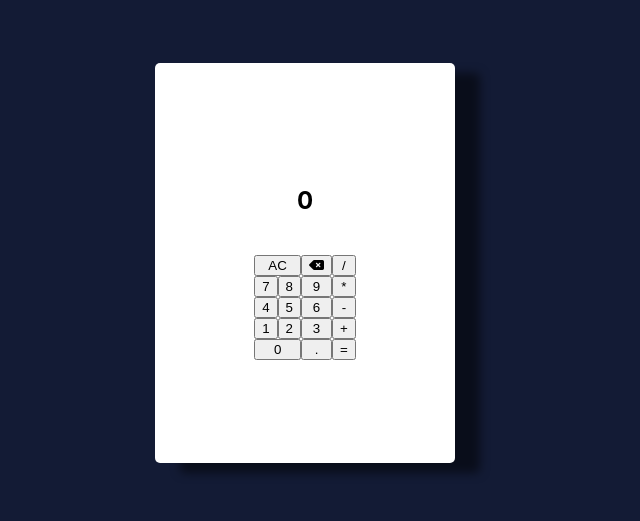
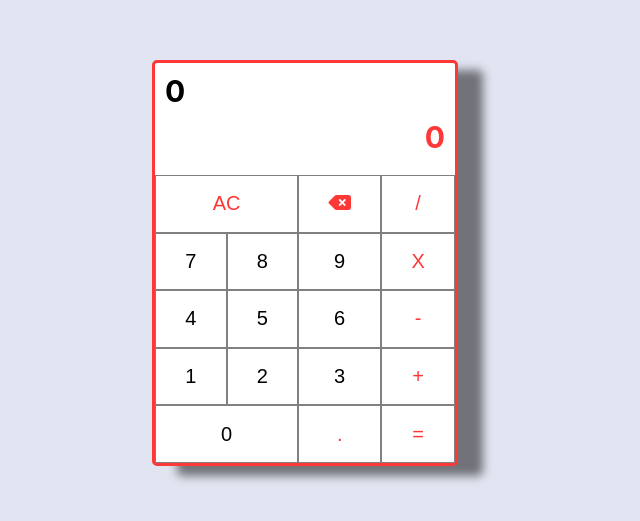
Before and after one commit to Tomas-Santana/js-calc, a React (Create React App) app: page / in a window 1280 px wide. Shown: the part 137-658 px from the top of the page, without its empty margins (335-975 px from the left). Built offline with nearby package versions, Linux system fonts and the light colour scheme.

Commit message:
Added basically all the styles. Passes 10/16 tests. Tests failed: 9, 10, 11, 12, 13 and 14

```diff
--- a/public/index.html
+++ b/public/index.html
@@ -18,6 +18,6 @@
     <div id="root"></div>
 
     <script src="https://kit.fontawesome.com/fb0416f581.js" crossorigin="anonymous"></script>
-    <script src="https://cdn.freecodecamp.org/testable-projects-fcc/v1/bundle.js~"></script>
+    <script src="https://cdn.freecodecamp.org/testable-projects-fcc/v1/bundle.js"></script>
   </body>
 </html>
--- a/src/App.js
+++ b/src/App.js
@@ -6,74 +6,92 @@ import React from 'react';
 const buttons = [
   {
     id: 'clear',
-    value: 'AC',
+    display: 'AC',
+    value: 'clear',
   },
   {
     id: 'delete',
-    value: <i className="fa-solid fa-delete-left"></i>,
+    display: <i className="fa-solid fa-delete-left"></i>,
+    value: 'delete',
   },
   {
     id: 'divide',
+    display: '/',
     value: '/',
   },
   {
     id: 'seven',
+    display: 7,
     value: 7,
   },
   {
     id: 'eight',
+    display: 8,
     value: 8,
   },
   {
     id: 'nine',
+    display: 9,
     value: 9,
   },
   {
     id: 'multiply',
+    display: 'X',
     value: '*',
   },
   {
     id: 'four',
+    display: 4,
     value: 4,
   },
   {
     id: 'five',
+    display: 5,
     value: 5,
   },
   {
     id: 'six',
+    display: 6,
     value: 6,
   },
   {
     id: 'subtract',
+    display: '-',
     value: '-',
   },
   {
     id: 'one',
+    display: 1,
     value: 1,
   },
   {
     id: 'two',
+    display: 2,
     value: 2,
   },
   {
     id: 'three',
+    display: 3,
     value: 3,
   },
   {
     id: 'add',
+    display: '+',
     value: '+',
   },
   {
     id: 'zero',
+    display: 0,
     value: 0,
   },
   {
     id: 'decimal',
+    display: '.',
     value: '.',
   },
   {
     id: 'equals',
+    display: '=',
     value: '=',
   },
 ];
@@ -83,28 +101,39 @@ class App extends React.Component {
     super(props);
     this.state = {
       display: '0',
+      result: '0',
     }
     this.updateDisplay = this.updateDisplay.bind(this);
   }
   updateDisplay(value){
-    if (value === 'AC'){
+    if (value === 'clear'){
       this.setState({
         display: '0',
+        result: '0',
       })
     }
-    else if (value === '='){
+    else if (value === 'delete') {
+      if (this.state.display.length > 1){
+        this.setState({
+          display: this.state.display.slice(0, -1),
+        })
+      }
+      else {
+        this.setState({
+          display: '0',
+        })
+      }
+
+    }
+    else if (value === '=') {
       this.setState({
+        result: eval(this.state.display),
         display: eval(this.state.display),
       })
     }
-    else if (this.state.display === '0'){
+    else if (this.state.display === '0') {
       this.setState({
-        display: String(value),
-      })
-    }
-    else if (value ===  <i className="fa-solid fa-delete-left"></i>) {
-      this.setState({
-        display: this.state.display.slice(0, -1),
+        display: value,
       })
     }
     else {
@@ -114,18 +143,21 @@ class App extends React.Component {
     }
   }
   render() {
+
     return (
       <div id="calc-wrapper">
-        <div id="display"><h2 id="display-text">{this.state.display}</h2></div>
+        <div id="displays">
+          <div id="display"><h2 className='calc-text' id="display-text">{this.state.display}</h2></div>
+          <h2 className='calc-text' id="result-text">{this.state.result}</h2>
+        </div>
         <br/>
         <div id="buttons">
           {buttons.map(button => {
             return (
-              <button onClick={() => this.updateDisplay(button.value)} key={button.id} id={button.id}>{button.value}</button>
+              <button className='button' onClick={() => this.updateDisplay(button.value)} key={button.id} id={button.id}>{button.display}</button>
             )
           })}
         </div>
-
       </div>
     )
   }
--- a/src/App.scss
+++ b/src/App.scss
@@ -1,13 +1,18 @@
+$background: #e1e5f1;
+$accent: #fe3737;
+
+
 #root{
   height: 100vh;
   width: 100vw;
-  background-color: #131b35;
+  background-color: $background;
   display: flex;
   align-items: center;
   justify-content: center;
   #calc-wrapper {
     background-color: white;
     border-radius: 5px;
+    border: 3px solid $accent;
     width: 300px;
     height: 400px;
     box-shadow: 25px 10px 10px rgba(0,0,0,0.5);
@@ -54,7 +59,7 @@
   #plus {
     grid-area: plus;
   }
-  #minus {
+  #subtract {
     grid-area: minus;
   }
   #multiply {
@@ -81,5 +86,44 @@
   'seven eight nine multiply'
   'four five six minus'
   'one two three plus'
-  'zero zero decimal equals'
+  'zero zero decimal equals';
+  width: 100%;
+  height: 100%;
+
+  #decimal, #equals, #clear, #delete, #add, #subtract, #multiply, #divide {
+    color: $accent;
+    &:active {
+      background-color: $accent;
+      color: white;
+    }
+
+  }
+
+  .button {
+    padding: 4px;
+    font-size: 20px;
+    background-color: white;
+    border: 1px solid grey;
+    &:active {
+      background-color: $accent;
+      color: white;
+    }
+  }
+
 }
+#displays{
+  width: 100%;
+  padding: 20px, 0px, 20px, 0px;
+  .calc-text {
+    font-size: 30px;
+    margin: 10px 10px 0px 10px;
+    font-weight: bold;
+  }
+  #display-text {
+    text-align: left;
+  }
+  #result-text {
+    text-align: right;
+    color: $accent;
+  }
+}
```
